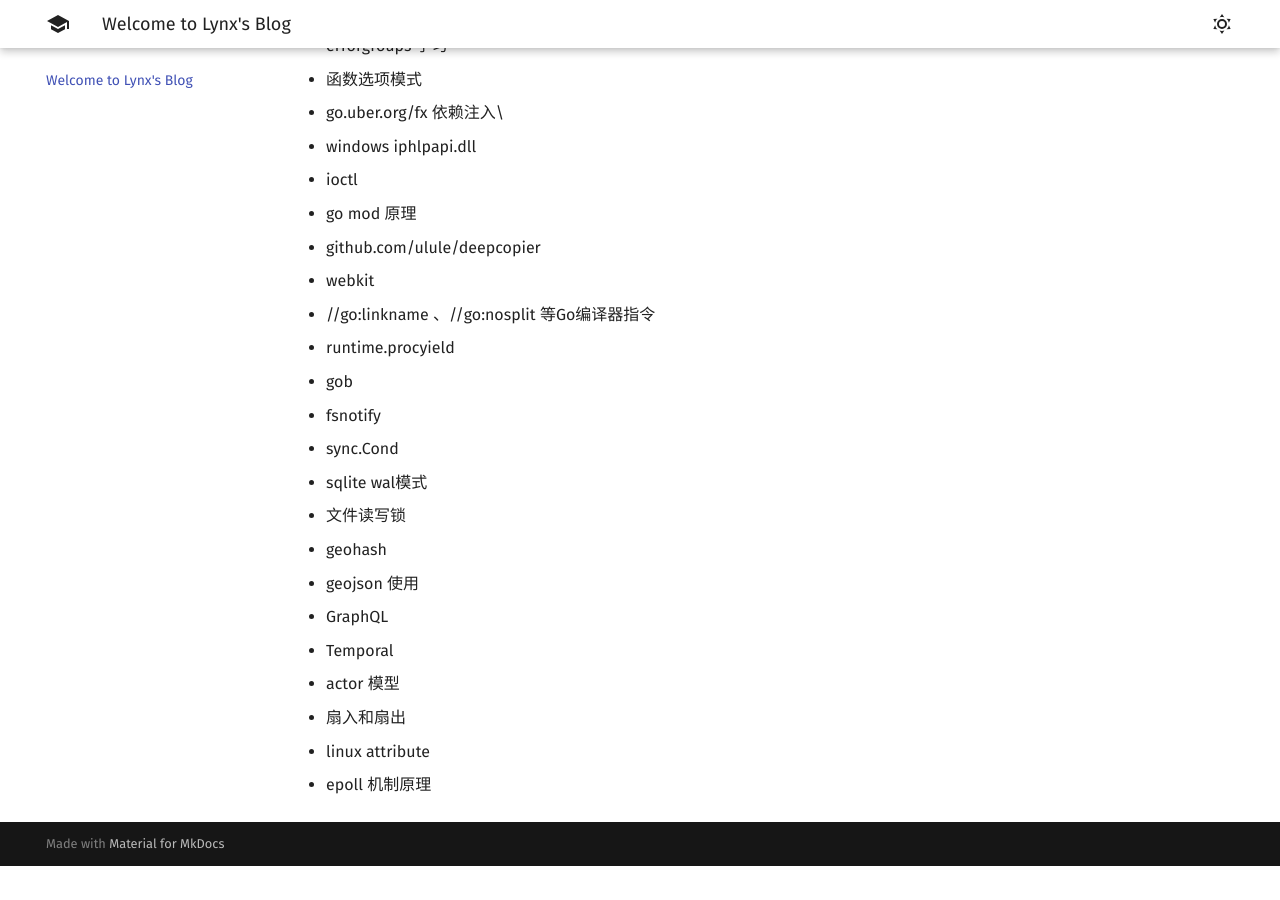
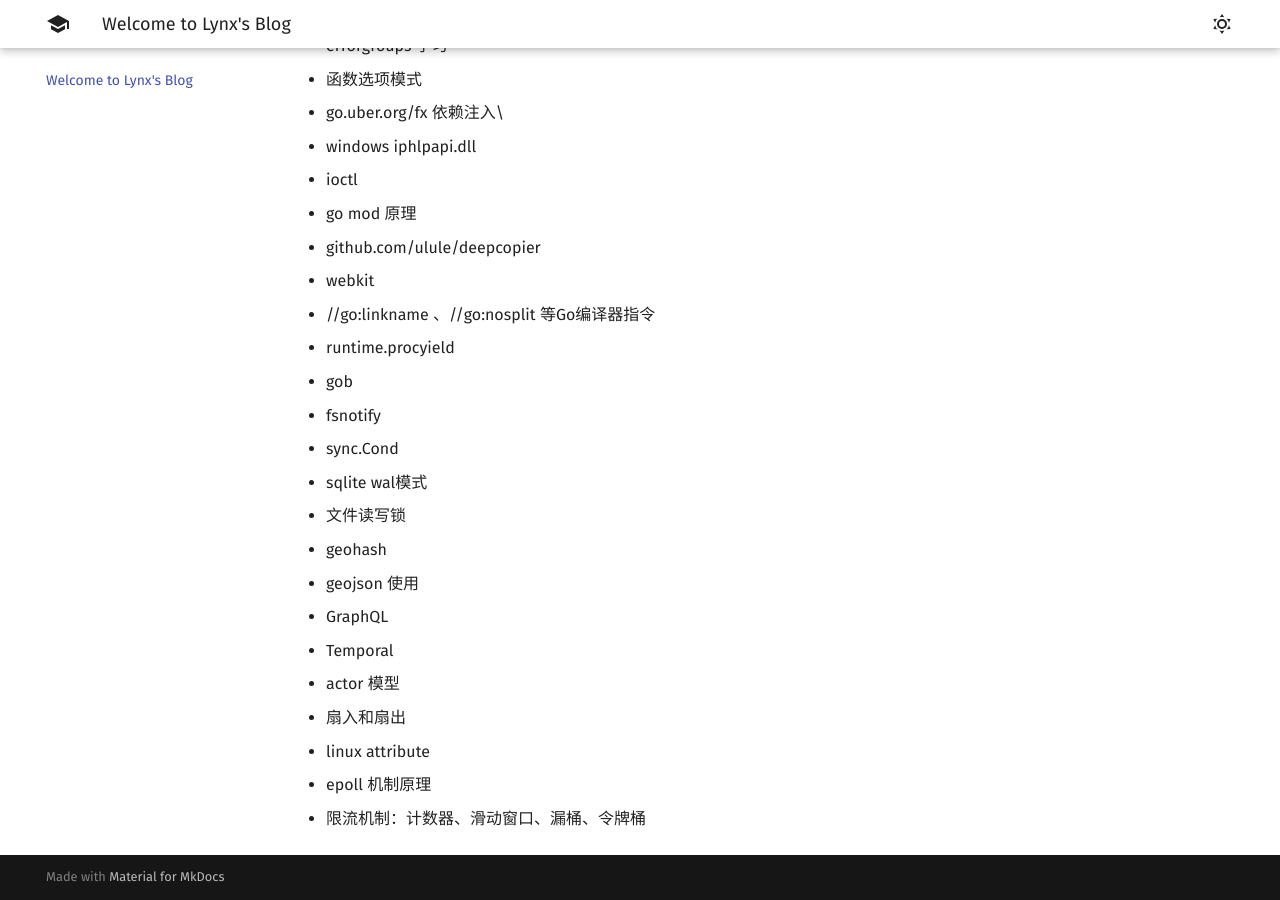
Before and after one commit to 1314liuwei/blog, an MkDocs documentation site: the page built from docs/index.md, in a window 1280 px wide and 900 px high, scrolled down 1984 px. Built offline with MkDocs 1.6.1 and Material for MkDocs 9.7.7, drawn with Linux system fonts in a browser that asks for light colours; before the commit the page ends 2850 px from its top, so only the background shows below that.

Commit message:
2023/08/29 周二

```diff
--- a/docs/index.md
+++ b/docs/index.md
@@ -77,3 +77,4 @@
 - 扇入和扇出
 - linux attribute
 - epoll 机制原理
+- 限流机制：计数器、滑动窗口、漏桶、令牌桶
```
